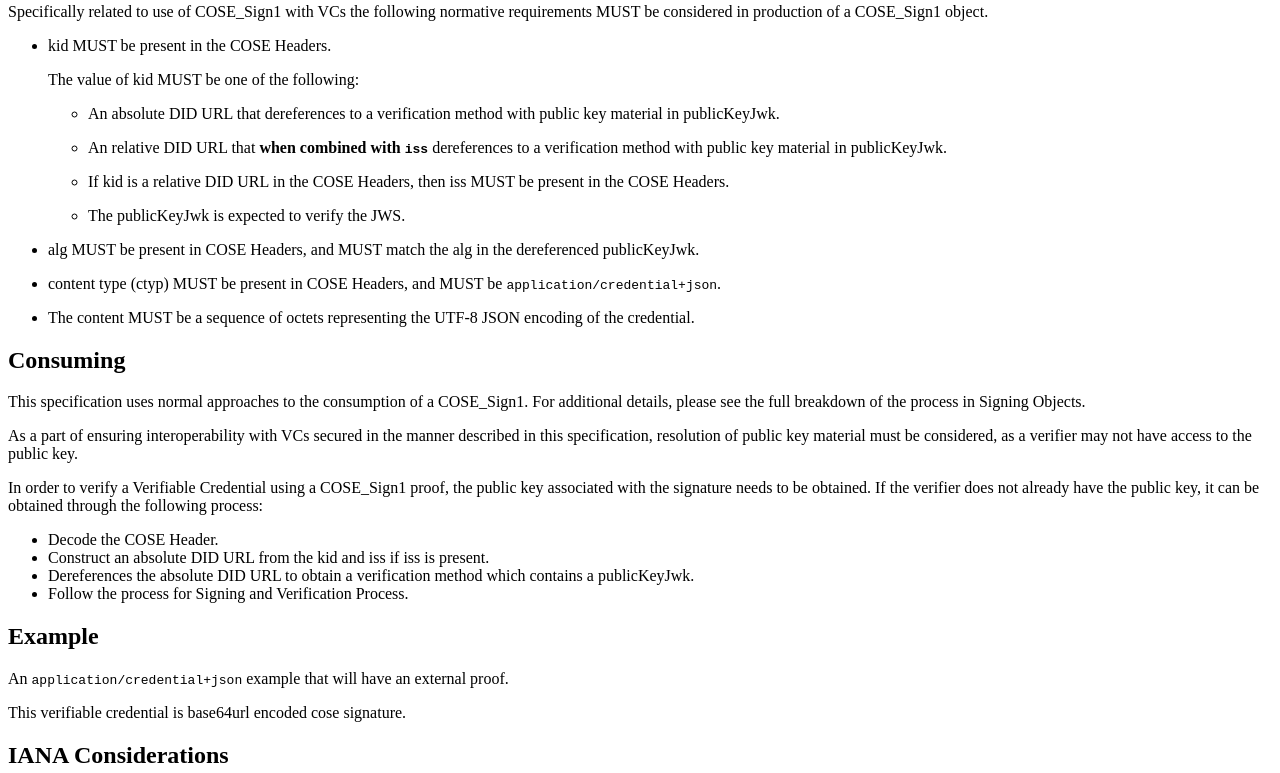
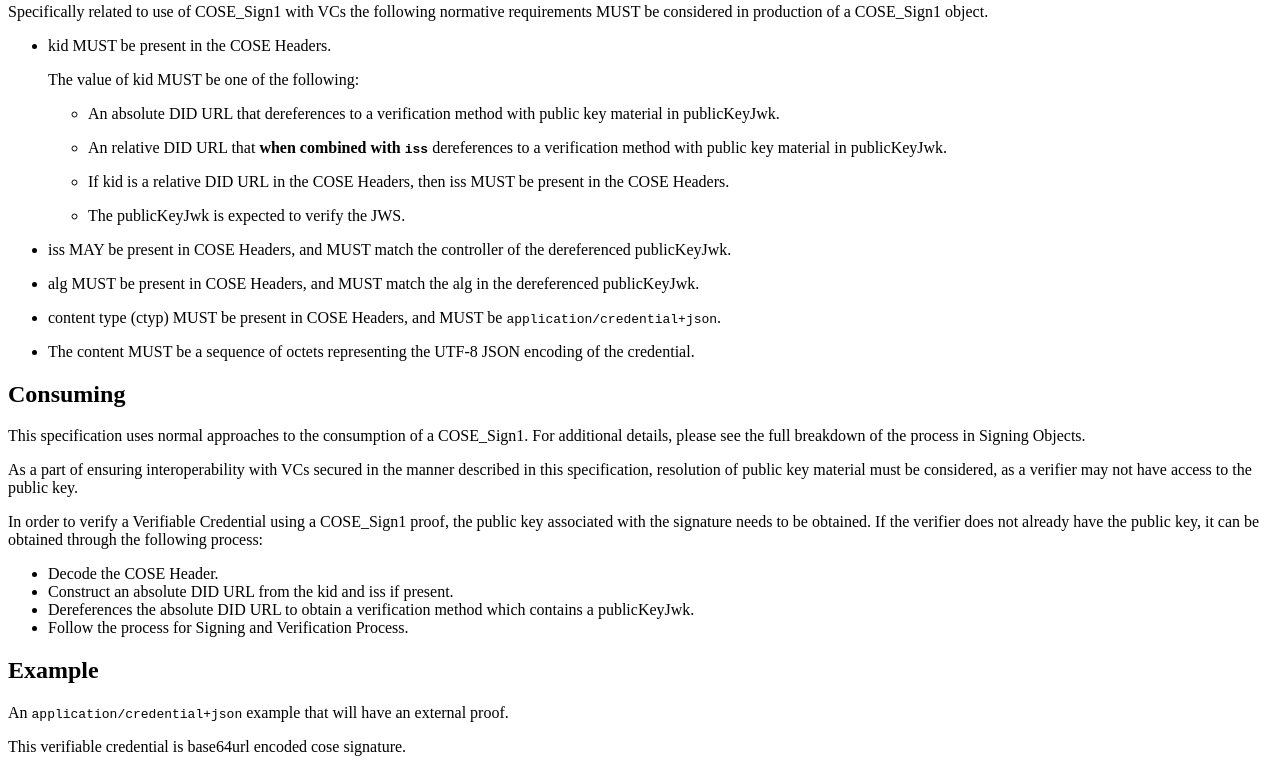
Before and after one commit to transmute-industries/vc-cose, a plain HTML site: page index.html in a window 1280 px wide. Shown: the part 425-1198 px from the top of the page. Drawn offline with Linux system fonts and the light colour scheme.

Commit message:
Add iss, closes #2

```diff
--- a/index.html
+++ b/index.html
@@ -26,20 +26,16 @@
       shortName: "vc-cose",
       // group: "vc",
       localBiblio: {
-        // OAS: {
-        //   title: "OpenAPI Specification",
-        //   href: "https://swagger.io/specification/",
-        //   authors: [
-        //     "Darrel Miller",
-        //     "Jeremy Whitlock",
-        //     "Marsh Gardiner ",
-        //     "Mike Ralphson",
-        //     "Ron Ratovsky",
-        //     "Uri Sarid",
-        //   ],
-        //   status: "unofficial",
-        //   publisher: "OpenAPI Initiative",
-        // },
+        CWT_HEADER: {
+          title: "CBOR Web Token (CWT) Claims in COSE Headers",
+          href: "https://datatracker.ietf.org/doc/html/draft-ietf-cose-cwt-claims-in-headers-01",
+          authors: [
+            "T. Looker",
+            "M. Jones",
+          ],
+          status: "Internet-Draft",
+          publisher: "IETF",
+        },
       },
       xref: {
         specs: ["DID-CORE", "VC-DATA-MODEL", "JSON-LD"],
@@ -156,7 +152,7 @@
               If <a data-cite="RFC9052#name-common-cose-header-paramete">kid</a> is a <a data-cite="DID-CORE#relative-did-urls">relative
                 DID URL</a> in the
               <a data-cite="RFC9052#name-common-cose-header-paramete">COSE Headers</a>, then
-              <a data-cite="RFC9052#name-common-cose-header-paramete">iss</a> MUST be present in the
+              <a data-cite="CWT_HEADER#section-3">iss</a> MUST be present in the
               <a data-cite="RFC9052#name-common-cose-header-paramete">COSE Headers</a>.
             </p>
           </li>
@@ -166,6 +162,16 @@
             </p>
           </li>
         </ul>
+        </p>
+      </li>
+
+
+
+
+      <li>
+        <p>
+          <a data-cite="CWT_HEADER#section-3">iss</a> MAY be present in <a data-cite="RFC9052#name-common-cose-header-paramete">COSE Headers</a>,
+          and MUST match the <a data-cite="DID-CORE#verification-methods">controller</a> of the dereferenced <a data-cite="DID-CORE#dfn-publickeyjwk">publicKeyJwk</a>.
         </p>
       </li>
 
@@ -213,7 +219,7 @@
       </li>
       <li>
         Construct an <a data-cite="DID-CORE#did-url-syntax">absolute DID URL</a>
-        from the <a data-cite="RFC9052#name-common-cose-header-paramete">kid</a> and <a data-cite="RFC9052#name-common-cose-header-paramete">iss</a> if iss is present.
+        from the <a data-cite="RFC9052#name-common-cose-header-paramete">kid</a> and <a data-cite="CWT_HEADER#section-3">iss</a> if present.
       </li>
       <li>
         <a data-cite="DID-CORE#did-url-dereferencing">Dereferences</a> the <a data-cite="DID-CORE#did-url-syntax">absolute DID URL</a>
```
